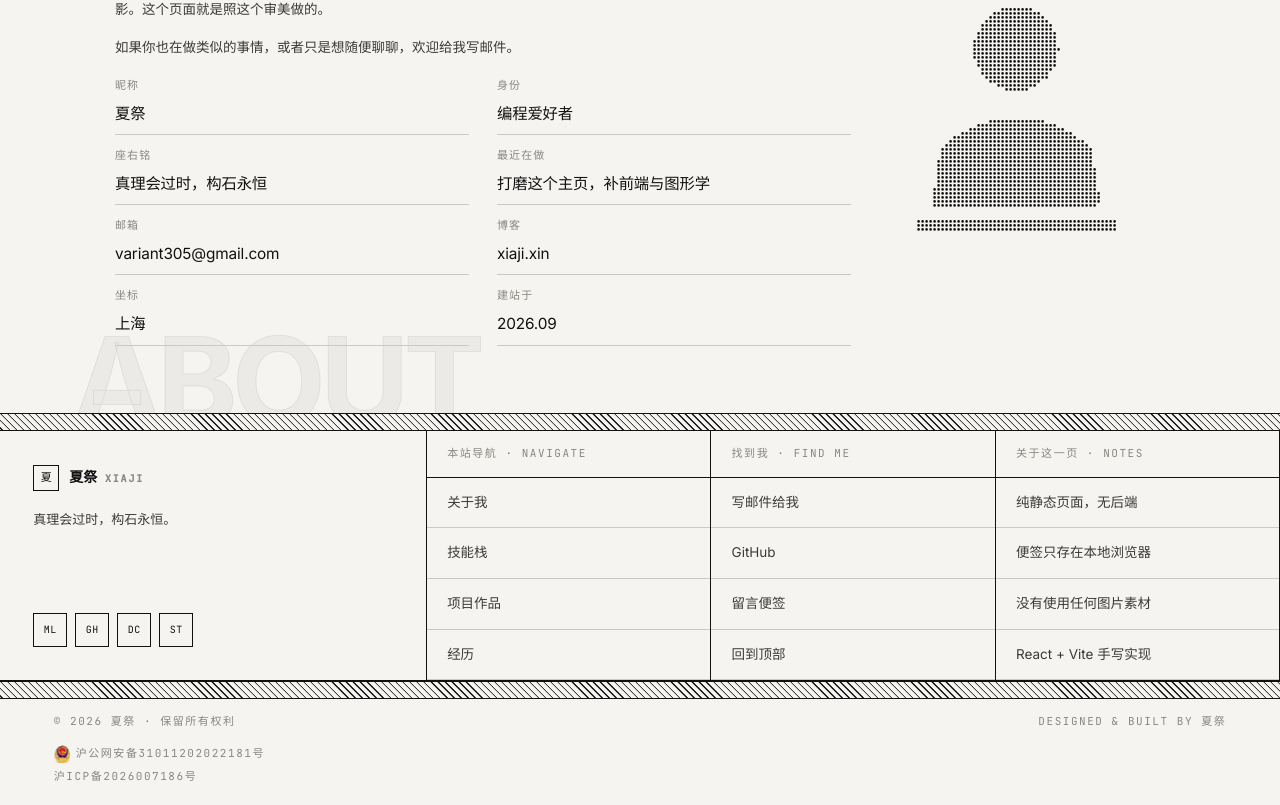
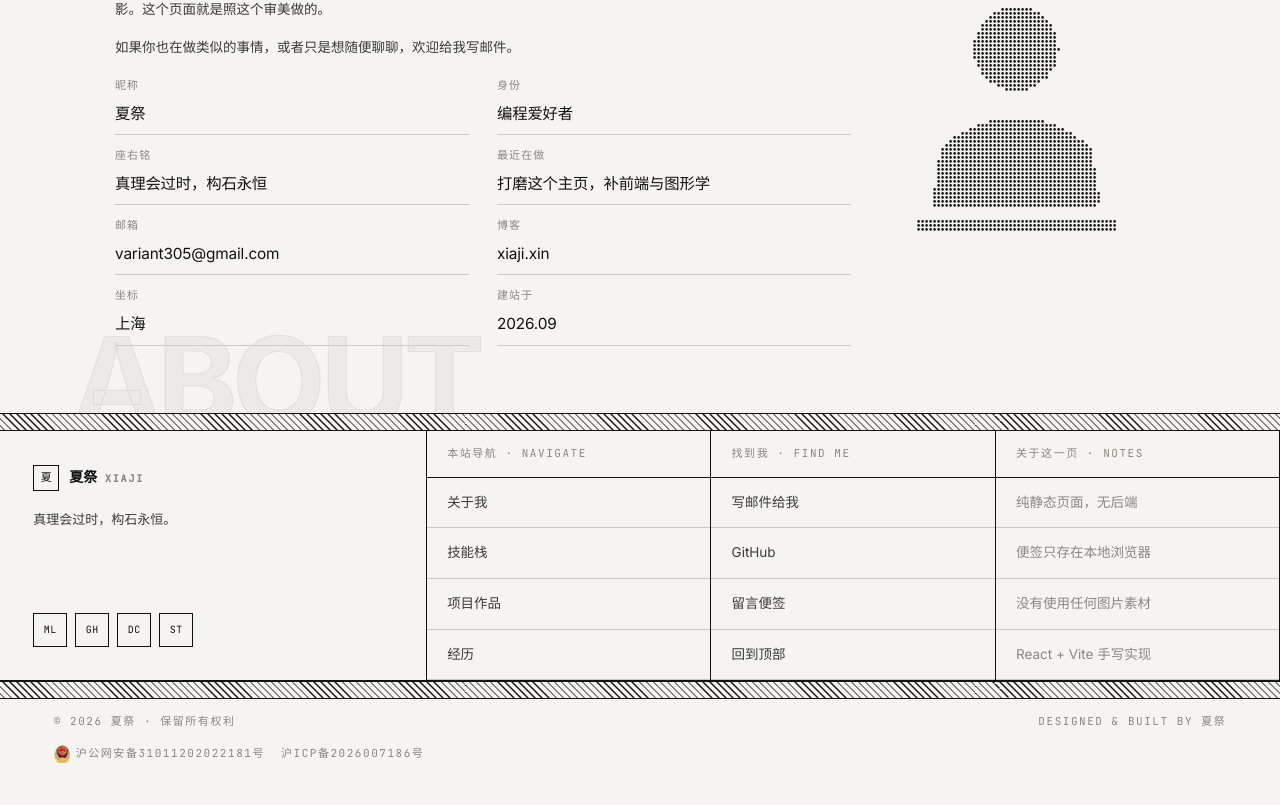
Before and after one commit to Xiaji-yu/xiaji-home, a React (Vite) app: page / in a window 1280 px wide. Shown: the part 1116-1921 px from the top of the page. After the commit the page ends 1899 px from the top, so only its background shows below. Built offline with nearby package versions, Linux system fonts and the light colour scheme.

Commit message:
fix: 经历年份遮挡 / 页脚说明项误挂链接 / 备案改回一行 / 斜线频闪，并清理公开页面的占位文案

```diff
--- a/src/components/Footer.css
+++ b/src/components/Footer.css
@@ -113,6 +113,17 @@
   color: var(--paper);
 }
 
+/* 说明文字条目（"关于这一页"那一列）：不可点、无悬停态 */
+.foot__link--plain {
+  color: var(--muted);
+  cursor: default;
+}
+
+.foot__link--plain:hover {
+  background: transparent;
+  color: var(--muted);
+}
+
 .foot__bottom {
   display: flex;
   align-items: center;
@@ -123,12 +134,13 @@
   color: var(--muted);
 }
 
-/* 备案号行：公安网安备（带盾牌小图标）+ ICP */
+/* 备案号行：公安网安备（带盾牌小图标）+ ICP，一行显示、靠左下角 */
 .foot__beian {
   display: flex;
-  flex-direction: column;
-  align-items: flex-start;
-  gap: 5px;
+  flex-direction: row;
+  flex-wrap: wrap;
+  align-items: center;
+  gap: 6px 16px;
   padding: 0 var(--pad) 20px;
   color: var(--muted);
   font-size: 12px;
--- a/src/components/Footer.jsx
+++ b/src/components/Footer.jsx
@@ -55,11 +55,19 @@ export default function Footer() {
             <div className="foot__colHead mono">
               {col.head} · {col.headEn}
             </div>
-            {col.links.map((link) => (
-              <a className="foot__link" key={link.label} href={link.href}>
-                {link.label}
-              </a>
-            ))}
+            {col.links.map((link) =>
+              link.href ? (
+                <a className="foot__link" key={link.label} href={link.href}>
+                  {link.label}
+                </a>
+              ) : (
+                /* 没有 href 的条目是说明文字（如"关于这一页"那一列），不是链接：
+                   渲染成纯文本，点击没有反应，也不该有悬停翻转 */
+                <span className="foot__link foot__link--plain" key={link.label}>
+                  {link.label}
+                </span>
+              ),
+            )}
           </div>
         ))}
       </div>
--- a/src/components/Projects.jsx
+++ b/src/components/Projects.jsx
@@ -85,7 +85,7 @@ export default function Projects() {
 
         <div className="pane pane--work">
           <Reveal as="p" className="sec-lead">
-            三个小工具，都是自己做着用的：第一个就是这座点阵山背后的算法，第二个是页面最底下那块留言板的独立版。
+            下面几个都是我自己的项目：有大有小，共同点是都还在跑。链接在一道一道补，补上的卡片右下角会变成可点的入口。
           </Reveal>
 
           <div className="work__grid">
--- a/src/components/Skills.jsx
+++ b/src/components/Skills.jsx
@@ -48,7 +48,7 @@ export default function Skills() {
         <div className="pane pane--skills">
           <Reveal as="p" className="sec-lead">
             下面的百分比是我自己的诚实估计，不是考试分数 ——
-            数字会随着我学到的东西一直变。把鼠标放到某一行上，可以看到它对应的方向。
+            数字会随着我学到的东西一直变。滚到这里，进度条会跟着长出来。
           </Reveal>
 
           <div className="skills__list">
--- a/src/components/Timeline.css
+++ b/src/components/Timeline.css
@@ -16,10 +16,13 @@
   border-bottom: 1px solid var(--line-soft);
 }
 
-/* 年份左边那个小方块，滚动到时点亮 */
+/* 年份左边那个小方块，滚动到时点亮。
+   left 原来是 -5px：方块横跨条目左缘（约 -6~+5px），旋转后的右尖会戳到
+   年份第一个字符，看着像被前面的一个"·"啃掉一截。挪到 -16px，整颗
+   都退到年份左边的留白里。 */
 .tl__marker {
   position: absolute;
-  left: -5px;
+  left: -16px;
   top: clamp(28px, 3.2vw, 38px);
   width: 9px;
   height: 9px;
--- a/src/components/Timeline.jsx
+++ b/src/components/Timeline.jsx
@@ -32,8 +32,7 @@ export default function Timeline() {
           <div className="pane__slot" aria-hidden="true" data-fig-scale="0.9" />
 
           <Reveal as="p" className="sec-lead">
-            时间线是我自己记的，条目也都是占位 ——
-            换成你真实的时间点就行。我觉得比起"做了多厉害的事"，"什么时候开始做"往往更值得记住。
+            时间线是我自己记的。比起"做了多厉害的事"，"什么时候开始做"往往更值得记住。
           </Reveal>
 
           <div className="tl">
--- a/src/data/site.js
+++ b/src/data/site.js
@@ -195,10 +195,11 @@ export const site = {
         head: '关于这一页',
         headEn: 'Notes',
         links: [
-          { label: '纯静态页面，无后端', href: '#notes' },
-          { label: '便签只存在本地浏览器', href: '#notes' },
-          { label: '没有使用任何图片素材', href: '#top' },
-          { label: 'React + Vite 手写实现', href: '#top' },
+          /* 这四条是对页面的说明，不是导航 —— href 留空，页脚会渲染成纯文本 */
+          { label: '纯静态页面，无后端', href: '' },
+          { label: '便签只存在本地浏览器', href: '' },
+          { label: '没有使用任何图片素材', href: '' },
+          { label: 'React + Vite 手写实现', href: '' },
         ],
       },
     ],
--- a/src/styles/base.css
+++ b/src/styles/base.css
@@ -170,19 +170,37 @@ ol {
    斜线阴影条（参考图里分隔区块的那种 hatching）
    -------------------------------------------------------------------------- */
 
+/* 频闪的由来：原来直接动画 background-position，45°  repeating-linear-gradient
+   每帧都要重新光栅化；Windows 上 125% / 150% 缩放这类非整数 DPR 会把亚像素
+   抖动放大，看起来就是条纹在闪。
+   改成 transform 平移：渐变只画一次，之后交给合成器搬图层，不再逐帧重绘。
+   `.hatch::before` 比容器宽出一个完整"周期"，搬到 -254.5585px 时图案和起点
+   完全重合 —— 循环处无跳变。（周期 = 45° 条纹沿 x 的投影 = 5px × √2 ≈ 7.071px，
+   取 36 个周期 ≈ 254.5585px，正好整除。） */
 .hatch {
+  position: relative;
   height: 18px;
   border-top: 1px solid var(--line);
   border-bottom: 1px solid var(--line);
   background-color: var(--paper);
+  overflow: hidden;
+}
+
+.hatch::before {
+  content: '';
+  position: absolute;
+  top: 0;
+  bottom: 0;
+  left: 0;
+  width: calc(100% + 254.5585px);
   background-image: repeating-linear-gradient(45deg, var(--ink) 0 1px, transparent 1px 5px);
-  background-size: 240px 100%;
   animation: hatchFlow 32s linear infinite;
+  will-change: transform;
 }
 
 @keyframes hatchFlow {
   to {
-    background-position: 240px 0;
+    transform: translateX(-254.5585px);
   }
 }
 
@@ -291,7 +309,8 @@ ol {
     transform: none !important;
   }
 
-  .hatch {
+  /* 动画现在挂在 .hatch::before 上，减少动态效果时连它一起停 */
+  .hatch::before {
     animation: none !important;
   }
 }
```
Also changed, not shown: 1 other file (tests, documents, lock files or other folders).
